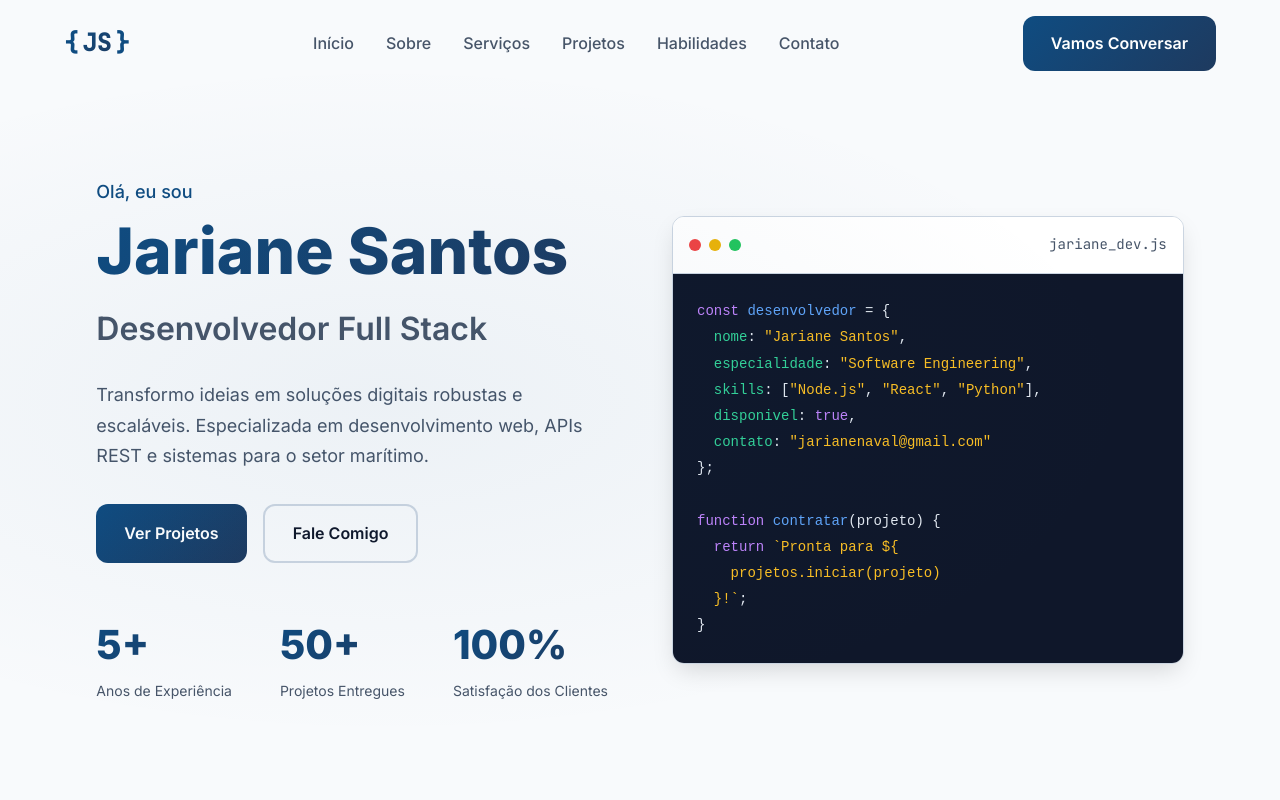
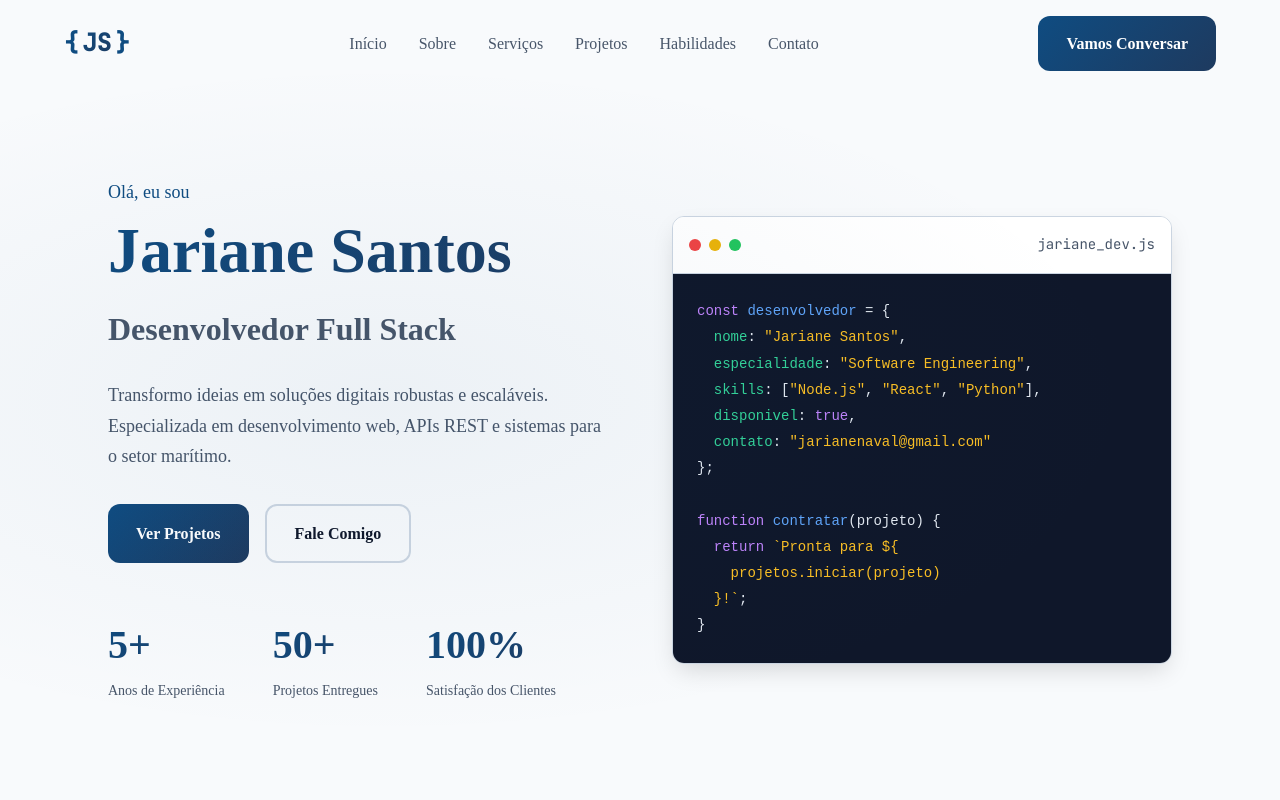
Before and after one commit to Jarianesantos/NavalTech, a website: page index.html in a window 1280 px wide. Shown: the top 800 px of the page. Drawn offline with Linux system fonts and the light colour scheme.

Commit message:
Change font to Times New Roman

```diff
--- a/index.html
+++ b/index.html
@@ -5,7 +5,7 @@
   <meta name="viewport" content="width=device-width, initial-scale=1.0">
   <title>Jariane Santos | Desenvolvedor Full Stack</title>
   <meta name="description" content="Desenvolvedor Full Stack especializada em desenvolvimento web, APIs REST, sistemas marítimos e soluções digitais sob medida.">
-  <link href="https://fonts.googleapis.com/css2?family=Inter:wght@300;400;500;600;700;800&family=JetBrains+Mono:wght@400;500&display=swap" rel="stylesheet">
+  <link href="https://fonts.googleapis.com/css2?family=JetBrains+Mono:wght@400;500&display=swap" rel="stylesheet">
   <link rel="stylesheet" href="https://cdnjs.cloudflare.com/ajax/libs/font-awesome/6.4.0/css/all.min.css">
   <link rel="stylesheet" href="style.css">
 </head>
--- a/style.css
+++ b/style.css
@@ -28,7 +28,7 @@ html {
 }
 
 body {
-  font-family: 'Inter', -apple-system, BlinkMacSystemFont, sans-serif;
+  font-family: 'Times New Roman', Times, serif;
   background-color: var(--bg);
   color: var(--fg);
   line-height: 1.7;
```
